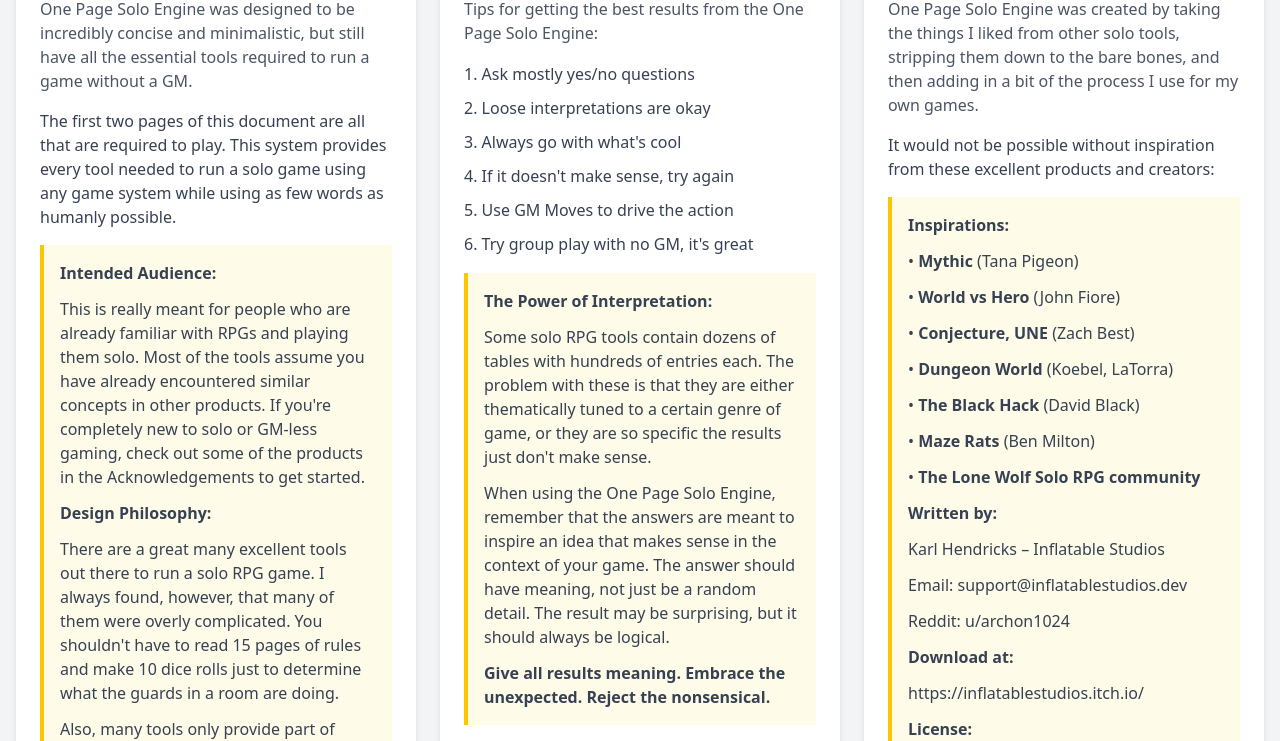
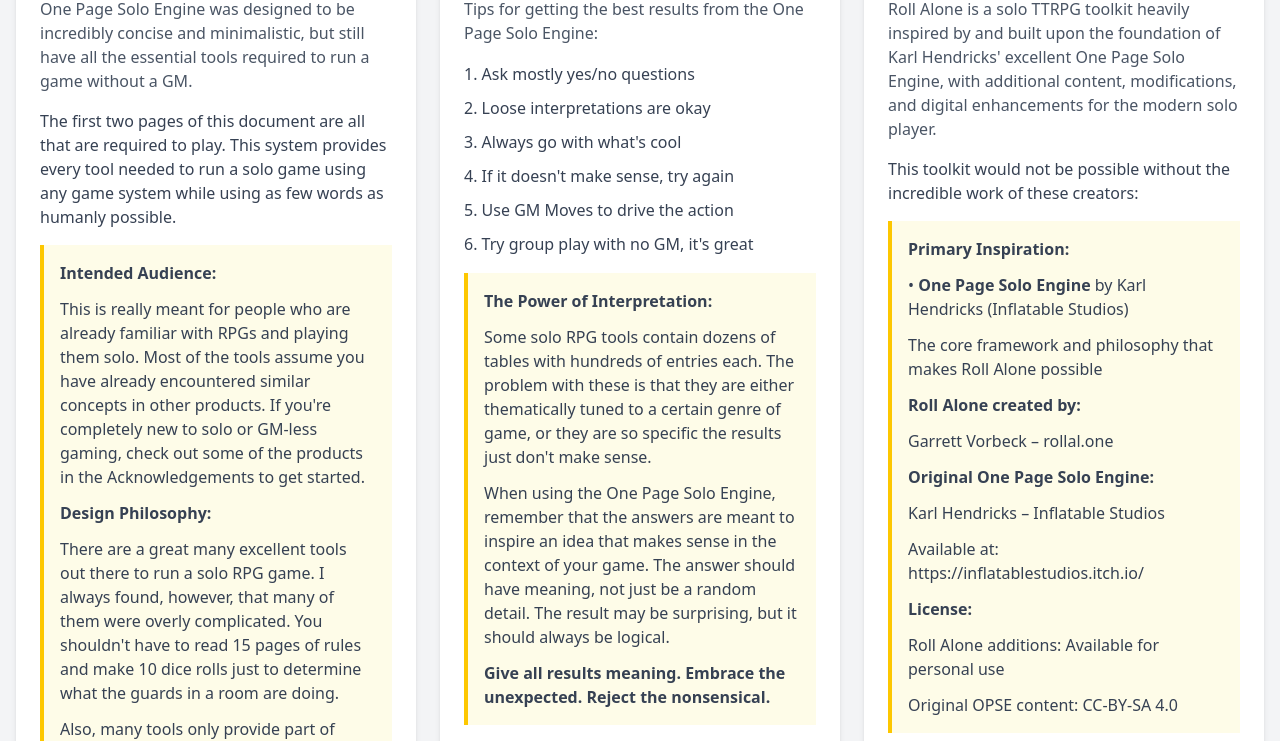
Before and after one commit to gvorbeck/rollalone, a React (Vite) app: page / in a window 1280 px wide. Shown: the part 6080-6821 px from the top of the page. Built offline with nearby package versions, Linux system fonts and the light colour scheme.

Commit message:
feat: add license file and update acknowledgements with proper credits and licensing information

```diff
--- a/src/data/cards/acknowledgements.ts
+++ b/src/data/cards/acknowledgements.ts
@@ -4,29 +4,24 @@
   title: "Acknowledgements & Credits",
   contentType: "text",
   preContent:
-    "One Page Solo Engine was created by taking the things I liked from other solo tools, stripping them down to the bare bones, and then adding in a bit of the process I use for my own games.",
+    "Roll Alone is a solo TTRPG toolkit heavily inspired by and built upon the foundation of Karl Hendricks' excellent One Page Solo Engine, with additional content, modifications, and digital enhancements for the modern solo player.",
   content:
-    "It would not be possible without inspiration from these excellent products and creators:",
+    "This toolkit would not be possible without the incredible work of these creators:",
   postContent: [
-    "**Inspirations:**",
-    "• **Mythic** (Tana Pigeon)",
-    "• **World vs Hero** (John Fiore)",
-    "• **Conjecture, UNE** (Zach Best)",
-    "• **Dungeon World** (Koebel, LaTorra)",
-    "• **The Black Hack** (David Black)",
-    "• **Maze Rats** (Ben Milton)",
-    "• **The Lone Wolf Solo RPG community**",
+    "**Primary Inspiration:**",
+    "• **One Page Solo Engine** by Karl Hendricks (Inflatable Studios)",
+    "  The core framework and philosophy that makes Roll Alone possible",
     "",
-    "**Written by:**",
+    "**Roll Alone created by:**",
+    "Garrett Vorbeck – rollal.one",
+    "",
+    "**Original One Page Solo Engine:**",
     "Karl Hendricks – Inflatable Studios",
-    "Email: support@inflatablestudios.dev",
-    "Reddit: u/archon1024",
-    "",
-    "**Download at:**",
-    "https://inflatablestudios.itch.io/",
+    "Available at: https://inflatablestudios.itch.io/",
     "",
     "**License:**",
-    "CC-BY-SA 4.0 - Free to use and adapt for your own works (even commercially) as long as you provide credit and share your changes.",
+    "Roll Alone additions: Available for personal use",
+    "Original OPSE content: CC-BY-SA 4.0",
   ],
 };
 
```
Also changed, not shown: 1 other file (tests, documents, lock files or other folders).
